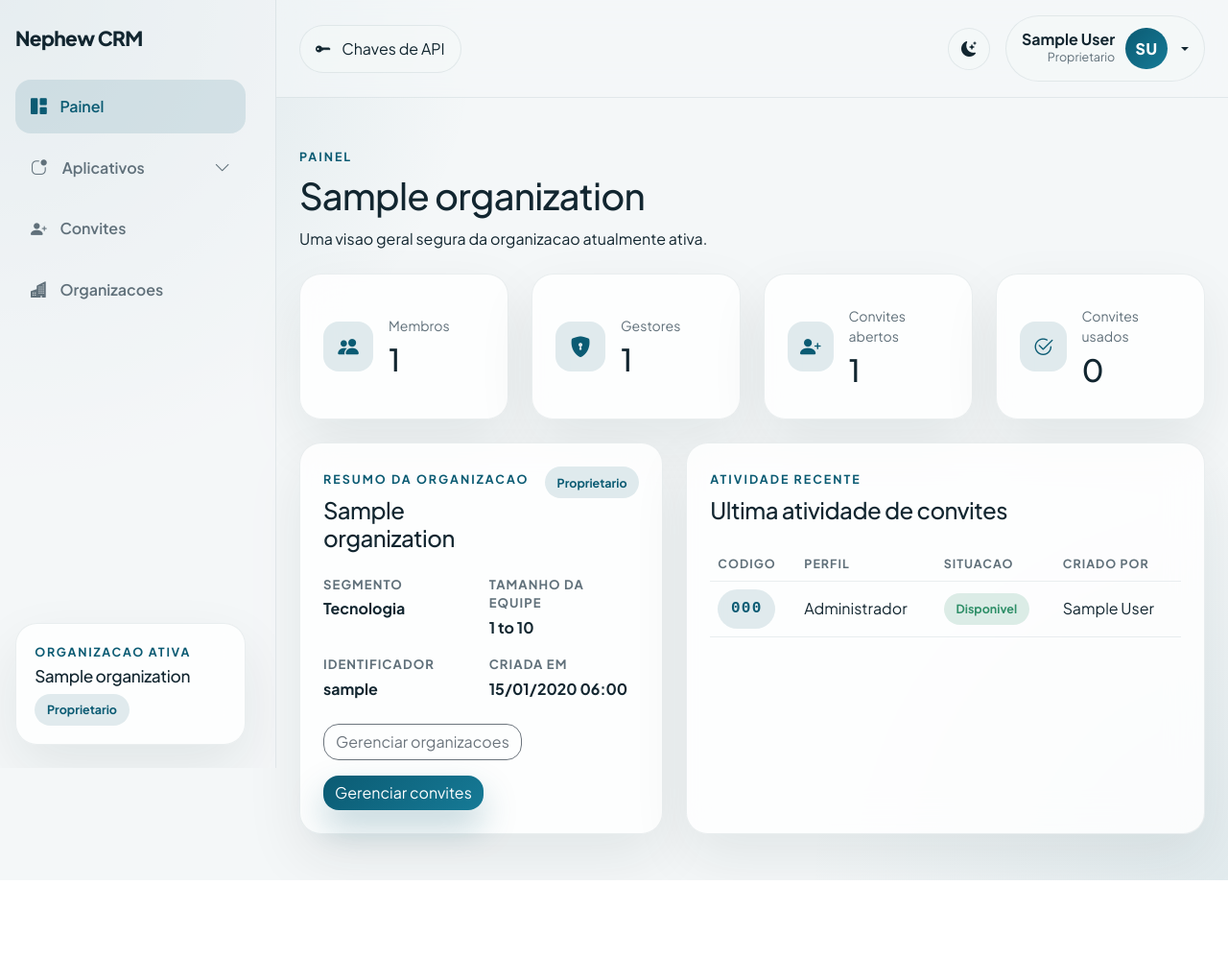
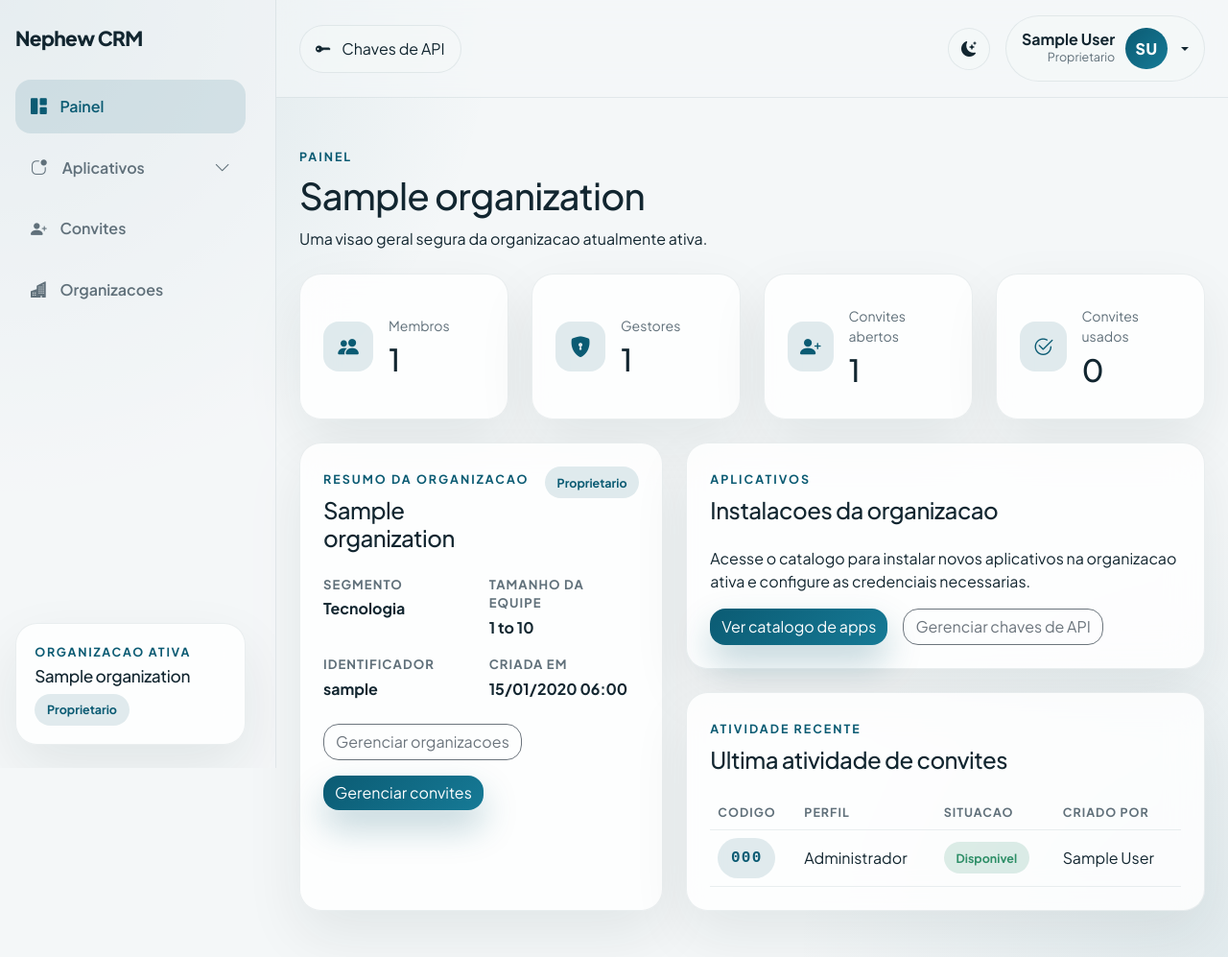
Before and after one commit to LucasSobrinho0/nephew-core, a Django app: page /dashboard/ in a window 1280 px wide. Shown: the whole page at 96% size. Before the commit the page ends 917 px from the top, so only its background shows below. Run offline with Django 5.2, Linux system fonts and the light colour scheme; a user stored in the database is signed in; data comes from the database, SQL or seed files in the repository; tables that the repository leaves empty hold one stand-in row (values such as "Sample post"); parts of the project's set-up code (start-up, migrations or seed data) failed here and were passed over.

Commit message:
feito novos ajustes

```diff
--- a/dashboard/templates/dashboard/index.html
+++ b/dashboard/templates/dashboard/index.html
@@ -98,7 +98,24 @@
         </div>
       </div>
       <div class="col-xl-7">
-        <div class="glass-card content-card h-100">
+        <div class="glass-card content-card mb-4">
+          <div class="content-card-header">
+            <div>
+              <span class="section-kicker">Aplicativos</span>
+              <h2>Instalacoes da organizacao</h2>
+            </div>
+          </div>
+          <p class="text-body-secondary">
+            Acesse o catalogo para instalar novos aplicativos na organizacao ativa e configure as credenciais necessarias.
+          </p>
+          <div class="d-flex flex-column flex-sm-row gap-3">
+            <a href="{% url 'integrations:apps' %}" class="btn btn-brand">Ver catalogo de apps</a>
+            {% if active_membership and active_membership.can_manage_integrations %}
+              <a href="{% url 'integrations:api_keys' %}" class="btn btn-outline-secondary">Gerenciar chaves de API</a>
+            {% endif %}
+          </div>
+        </div>
+        <div class="glass-card content-card">
           <div class="content-card-header">
             <div>
               <span class="section-kicker">Atividade recente</span>
--- a/templates/partials/sidebar_content.html
+++ b/templates/partials/sidebar_content.html
@@ -23,6 +23,16 @@
   </button>
   <div class="collapse {% if request.resolver_match.namespace == 'bot_conversa' or request.resolver_match.namespace == 'integrations' %}show{% endif %}" id="sidebarInstalledApps">
     <div class="sidebar-subnav">
+      <a href="{% url 'integrations:apps' %}" class="nav-link crm-subnav-link {% if request.resolver_match.namespace == 'integrations' and request.resolver_match.url_name == 'apps' %}active{% endif %}">
+        <i class="bi bi-grid"></i>
+        <span>Catalogo de apps</span>
+      </a>
+      {% if active_membership and active_membership.can_manage_integrations %}
+        <a href="{% url 'integrations:api_keys' %}" class="nav-link crm-subnav-link {% if request.resolver_match.namespace == 'integrations' and request.resolver_match.url_name == 'api_keys' %}active{% endif %}">
+          <i class="bi bi-key-fill"></i>
+          <span>Chaves de API</span>
+        </a>
+      {% endif %}
       {% if sidebar_installed_apps %}
         {% for app_item in sidebar_installed_apps %}
           {% if app_item.is_available %}
```
